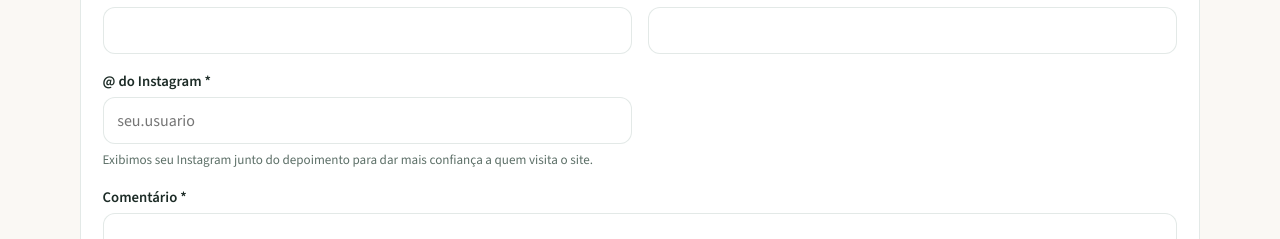
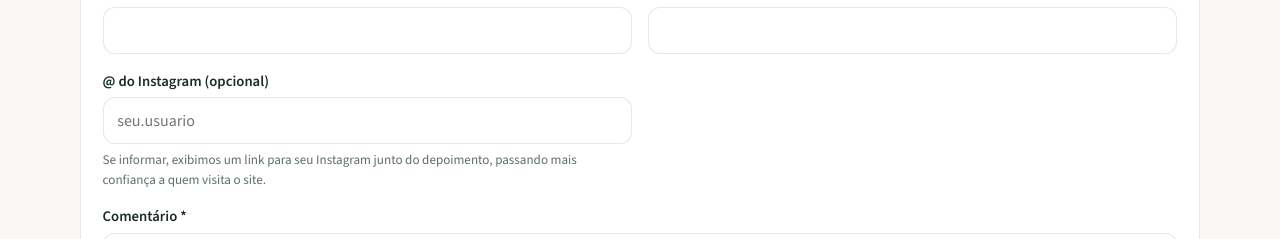
Before and after one commit to maicon55fonseca/funeraria-site-publico, an Angular app: page /depoimentos in a window 1280 px wide. Shown: the part 444-683 px from the top of the page. Built offline with nearby package versions, Linux system fonts and the light colour scheme; no server answers.

Commit message:
Torna o Instagram opcional no formulario de depoimentos.

```diff
--- a/src/app/pages/depoimentos/depoimentos.html
+++ b/src/app/pages/depoimentos/depoimentos.html
@@ -46,10 +46,10 @@
           <input [(ngModel)]="form.cidade" name="cidade" />
         </div>
         <div class="form-field">
-          <label>@ do Instagram *</label>
+          <label>@ do Instagram (opcional)</label>
           <input [(ngModel)]="form.instagram" name="instagram" placeholder="seu.usuario" />
           <small class="error" *ngIf="erros['instagram']">{{ erros['instagram'] }}</small>
-          <small class="form-field__hint">Exibimos seu Instagram junto do depoimento para dar mais confiança a quem visita o site.</small>
+          <small class="form-field__hint">Se informar, exibimos um link para seu Instagram junto do depoimento, passando mais confiança a quem visita o site.</small>
         </div>
         <div class="form-field form-field--full">
           <label>Comentário *</label>
--- a/src/app/pages/depoimentos/depoimentos.ts
+++ b/src/app/pages/depoimentos/depoimentos.ts
@@ -51,8 +51,7 @@ export class DepoimentosPage implements OnInit {
     this.erroMsg = '';
     const instagram = this.form.instagram.trim().replace(/^@/, '');
     if (!this.form.nome.trim()) this.erros['nome'] = 'Informe seu nome.';
-    if (!instagram) this.erros['instagram'] = 'Informe seu @ do Instagram.';
-    else if (!/^[a-zA-Z0-9._]{1,30}$/.test(instagram)) this.erros['instagram'] = 'Informe um @ do Instagram válido.';
+    if (instagram && !/^[a-zA-Z0-9._]{1,30}$/.test(instagram)) this.erros['instagram'] = 'Informe um @ do Instagram válido.';
     if (!this.form.texto.trim() || this.form.texto.trim().length < 5) this.erros['texto'] = 'Escreva um comentário com pelo menos 5 caracteres.';
     if (Object.keys(this.erros).length) {
       this.erroMsg = 'Preencha os campos obrigatórios.';
@@ -63,7 +62,7 @@ export class DepoimentosPage implements OnInit {
     this.api.criarComentario({
       nome: this.form.nome.trim(),
       cidade: this.form.cidade.trim() || undefined,
-      instagram,
+      instagram: instagram || undefined,
       texto: this.form.texto.trim(),
     }).subscribe({
       next: (res) => {
--- a/src/app/services/site-api.service.ts
+++ b/src/app/services/site-api.service.ts
@@ -99,7 +99,7 @@ export class SiteApiService {
     });
   }
 
-  criarComentario(payload: { nome: string; cidade?: string; instagram: string; texto: string }): Observable<{ message: string }> {
+  criarComentario(payload: { nome: string; cidade?: string; instagram?: string; texto: string }): Observable<{ message: string }> {
     const body = { ...payload, dominio: this.dominioAtual() || undefined };
     return this.http.post<{ message: string }>(`${this.base}/comentarios`, body);
   }
```
